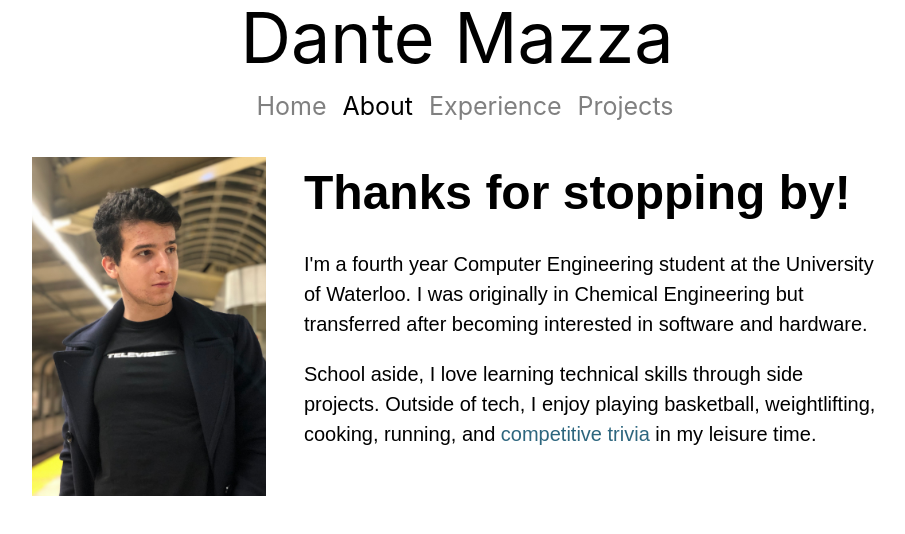
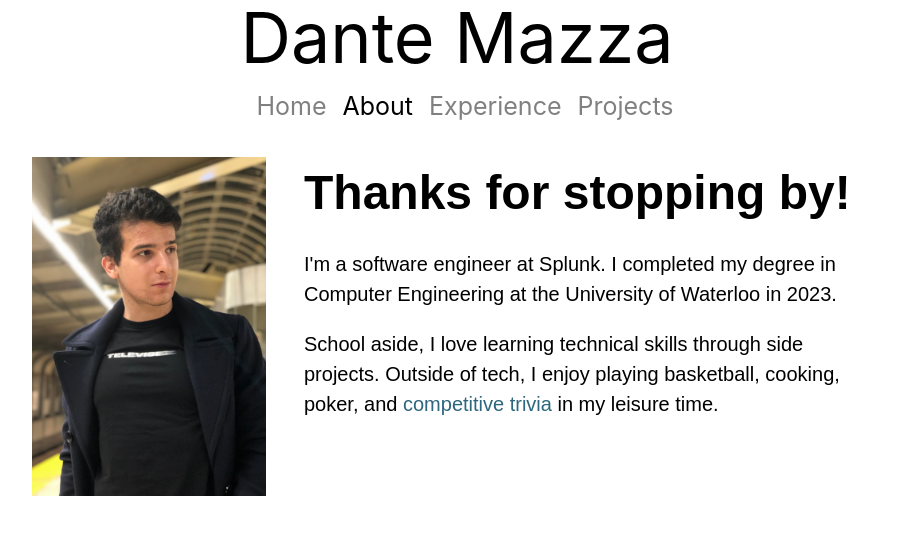
Before and after one commit to dantemazza/personal-website, a React (Create React App) app: page / in a window 1280 px wide. Both pictures are taken after a click on the link "About". Shown: the top 534 px of the page, without its empty margins (183-1088 px from the left). Built offline with nearby package versions, Linux system fonts and the light colour scheme.

Commit message:
Dec 2023 update

```diff
--- a/src/components/pages/About/About.js
+++ b/src/components/pages/About/About.js
@@ -11,11 +11,11 @@ function About(){
             <div className= "aboutText">
                 <b><font size="20">Thanks for stopping by!</font></b>
                 <p>
-                    I'm a fourth year Computer Engineering student at the University of Waterloo. I was originally in Chemical Engineering but transferred after becoming interested in software and hardware.
+                    I'm a software engineer at Splunk. I completed my degree in Computer Engineering at the University of Waterloo in 2023.
                 </p>
                 <p>
                     School aside, I love learning technical skills through side projects.
-                    Outside of tech, I enjoy playing basketball, weightlifting, cooking, running, and&nbsp;
+                    Outside of tech, I enjoy playing basketball, cooking, poker, and&nbsp;
                     <a href="https://www.naqt.com/stats/player/index.jsp?contact_id=416423" className="employerLinks" target="_blank" rel="noopener noreferrer">competitive trivia</a>
                     &nbsp;in my leisure time.
                 </p>
--- a/src/components/pages/Experience/Experience.js
+++ b/src/components/pages/Experience/Experience.js
@@ -15,7 +15,7 @@ const experienceContent = [
     with Dr. Wei Sun on exciting NLP and classification problems, putting our ideas into motion on multiple pipeline components.\
     I got to dive deep into topics including dataset transformation, model training and selection, and software engineering while receiving\
     invaluable mentorship from my senior colleagues.",
-    "I continued part-time to support further advancements for a year after my internship ended. It was a great experience to work at such a \
+    "I continued as a permanent employee to support further advancements for a year after my internship ended. It was a great experience to work at such a \
     vibrant startup for a long-term period; one four month internship can only instill so much! I was able to see projects through and watch \
     metrics continually rise as my contributions took hold."]],
 
--- a/src/components/pages/Home/IntroText.js
+++ b/src/components/pages/Home/IntroText.js
@@ -5,10 +5,10 @@ function IntroText(){
     return(
         <div className='introText'>
             <p>
-                SEEKING NEW GRAD OPPORTUNITIES FOR 2023!
+                Software Engineer at Splunk
             </p>
             <p>
-                Software Development Engineer Intern at <a href="https://aws.amazon.com/" target="_blank" rel="noopener noreferrer" className="employerLinks">Amazon Web Services (AWS)</a>.
+                Former Software Development Engineer Intern at <a href="https://aws.amazon.com/" target="_blank" rel="noopener noreferrer" className="employerLinks">Amazon Web Services (AWS)</a>.
             </p>
             <p>
                 Former Software Engineer Intern at <a href="https://www.splunk.com/" target="_blank" rel="noopener noreferrer" className="employerLinks">Splunk</a>.
```
